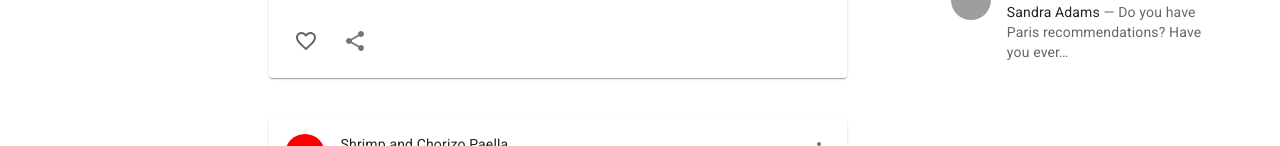
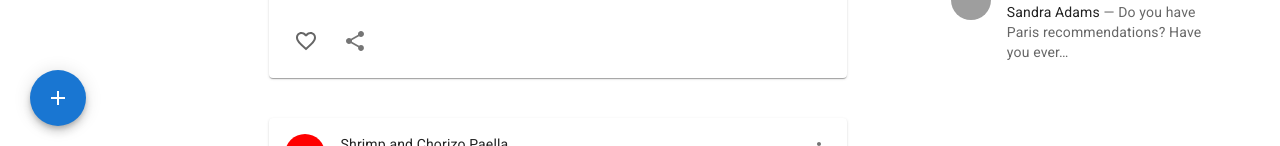
Before and after one commit to mounkambou-iut-cse-4301/social-media-UI, a React (Create React App) app: page / in a window 1280 px wide. Shown: the part 654-800 px from the top of the page. Built offline with nearby package versions, Linux system fonts and the light colour scheme; grey boxes are pictures that could not be loaded.

Commit message:
Mui Tooltip, Fab, Icons

```diff
--- a/src/App.js
+++ b/src/App.js
@@ -3,6 +3,7 @@ import Feed from './components/Feed'
 import Rightbar from './components/Rightbar'
 import { Box, Stack } from '@mui/material';
 import Navbar from './components/Navbar';
+import Add from './components/Add';
 
 function App() {
   return (
@@ -13,7 +14,7 @@ function App() {
 <Feed/>
 <Rightbar/>
       </Stack>
-
+<Add/>
     </Box>
   );
 }
--- /dev/null
+++ b/src/components/Add.jsx
@@ -0,0 +1,14 @@
+import { Fab, Tooltip } from '@mui/material';
+import { Add as AddIcon } from '@mui/icons-material';
+
+function Add() {
+  return (
+  <>
+  <Tooltip title="Add" sx={{position:"fixed",bottom:20, left:{xs:"calc(50%-25px)",md:30}}}><Fab color='primary' aria-label='add'>
+    <AddIcon/>
+    </Fab></Tooltip>
+  </>
+  );
+}
+
+export default Add;
```
